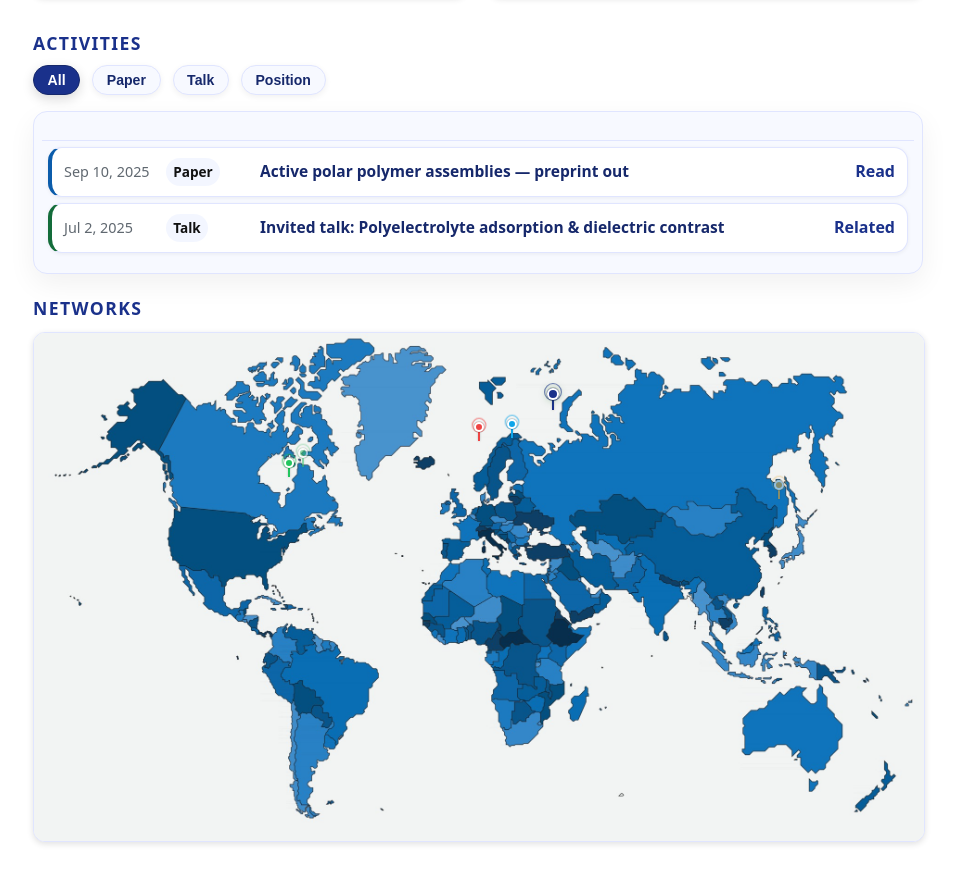
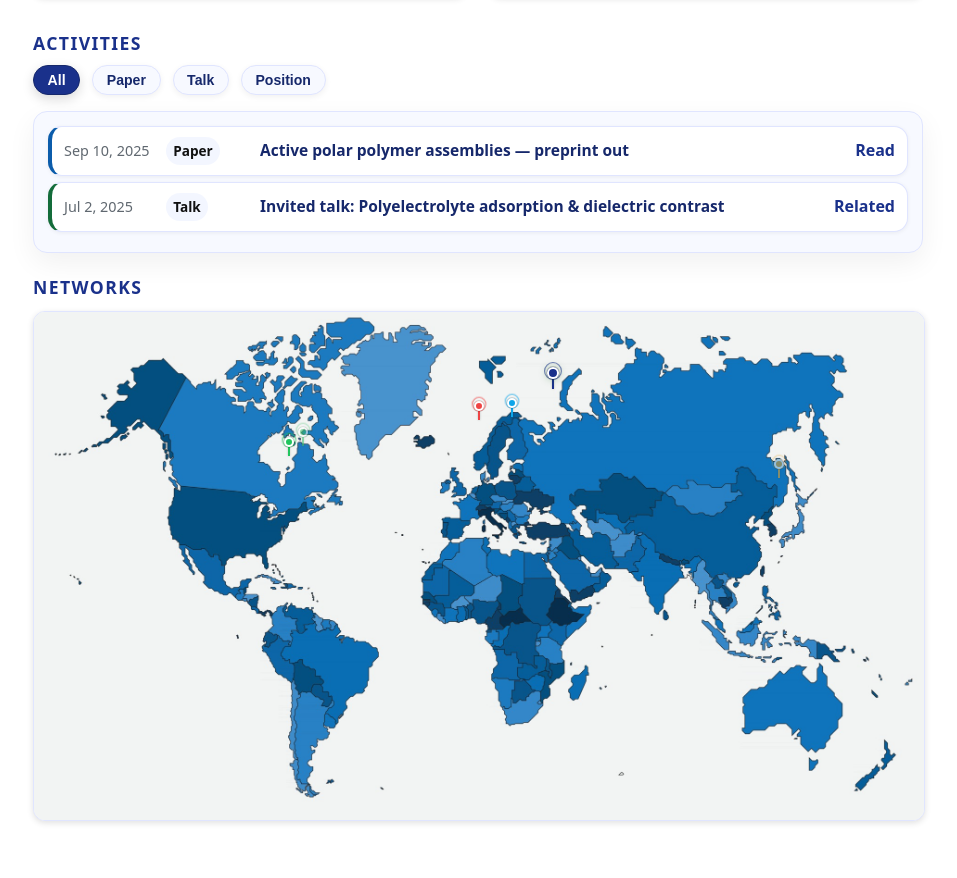
Before and after one commit to NFMofrad/NFMofrad.github.io, a plain HTML site: page index.html in a window 1280 px wide. Shown: the part 1377-2255 px from the top of the page, without its empty margins (162-1119 px from the left). After the commit the page ends 2234 px from the top, so only its background shows below. Drawn offline with Linux system fonts and the light colour scheme.

Commit message:
Update index.html

```diff
--- a/index.html
+++ b/index.html
@@ -450,8 +450,6 @@
   </div>
 
   <div class="rail-shell">
-    <div class="act-header" aria-hidden="true">
-    </div>
     <div id="activitiesRail" class="activities-rail" role="list" aria-label="Recent activities"></div>
   </div>
 </section>
```
